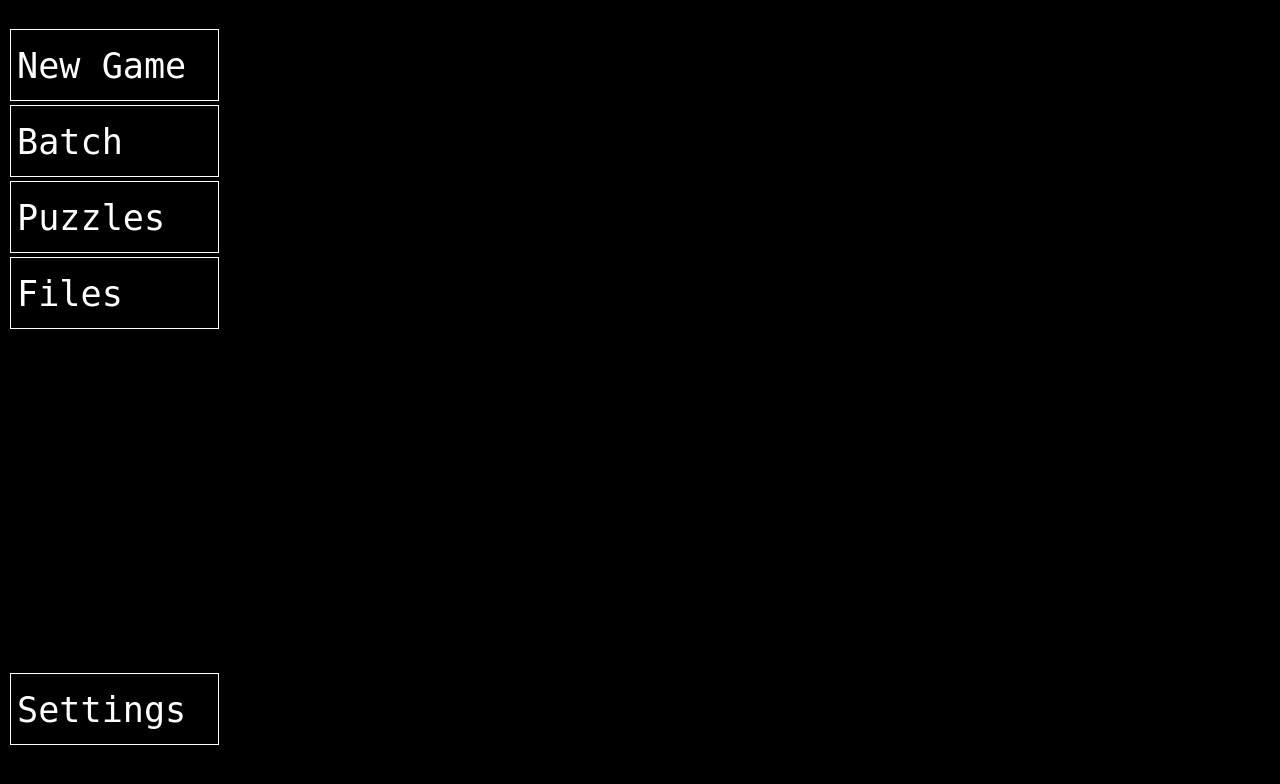
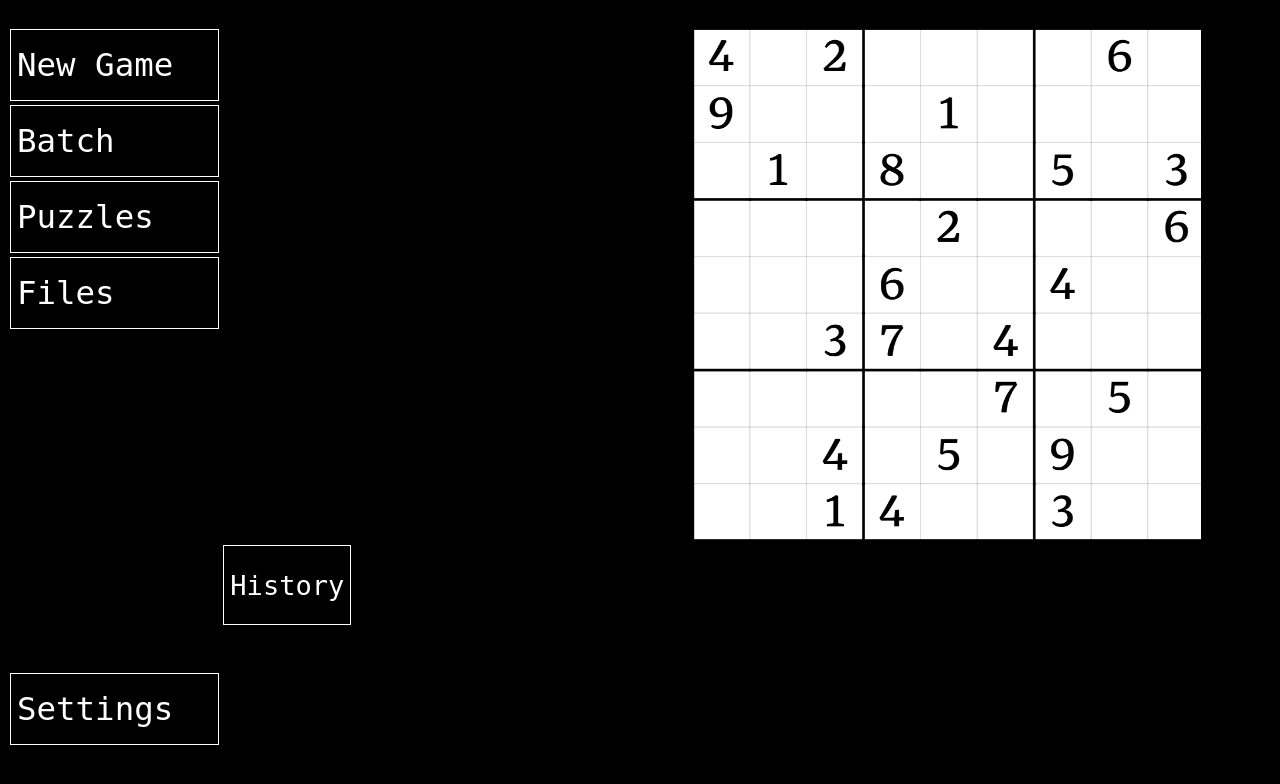
Before and after one commit to AdministratorCyn/2DoKu, a website built with Vite: page index.html in a window 1280 px wide. Built offline with nearby package versions, Linux system fonts and the light colour scheme.

```diff
--- a/index.html
+++ b/index.html
@@ -29,7 +29,14 @@
           <button>Settings</button>
           </a>
         </div>
-        <div id="display"></div>
+        <div id="display">
+          <a href="src/sudoku.html" id="recent">
+            <img src="src/example.png" alt="example" class="dontSquish"/>
+          </a>
+          <a id="histAnchor">
+            <button id="history">History</button>
+          </a>
+        </div>
       </div>
     </main>
   </body>
--- a/src/main.ts
+++ b/src/main.ts
@@ -1,6 +1,7 @@
 import { invoke } from "@tauri-apps/api/core";
 //React!
 //JMenuBar sort of thing on new gamee
+//DO BATCH SOLVE AND BACKEND FIRST!!!!!!
 async function calcParts(){
 
 }
--- a/src/styles.css
+++ b/src/styles.css
@@ -16,9 +16,9 @@
   width: 20%;
   height: 90%;
   display: flex;
-  font-size: 130%;
+  font-size: 1.5vw;
   flex-direction: column;
-  justify-content: space-between;
+
 }
 
 .sideBar > button {
@@ -28,6 +28,7 @@
   background-color: black;
   color: white;
   text-align: center;
+  align-self: top;
 }
 
 .sideBar > button:not(#settings) {
@@ -45,7 +46,7 @@
   text-align: left;
 }
 
-a{
+a:not(.dontSquish){
   padding: 2px;
   border-color: white;
   width: auto;
@@ -59,6 +60,28 @@
   justify-items: center;
   text-decoration: none;
 }
+a#recent{
+  height: 40vw;
+  width:fit-content;
+  align-self: start;
+  justify-self: end;
+  margin-top: 0px;
+  padding: 2px;
+  margin-right: 8%;
+  grid-column: 3 / 4;
+}
+.display {
+  display: grid;
+  grid-template-columns: 1fr;
+  grid-template-rows: auto 1fr auto;
+  position: relative;
+}
+
+#recent {
+  grid-row: 1;
+  align-self: top;
+  justify-self: start;
+}
 
 button{
   border: 1px solid white;
@@ -69,3 +92,9 @@
   color: white;
   text-align: left;
 }
+#histAnchor{
+  width:fit-content;
+  grid-column: 3 / 4;
+  grid-row: end;
+  align-self: bottom;
+}
```
